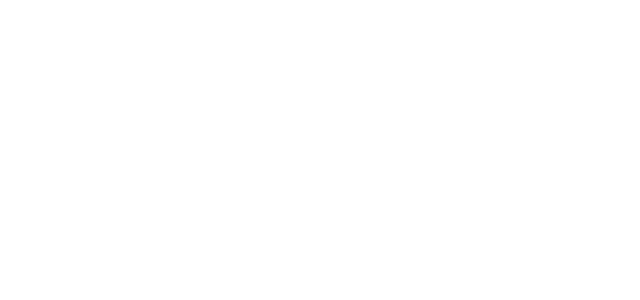
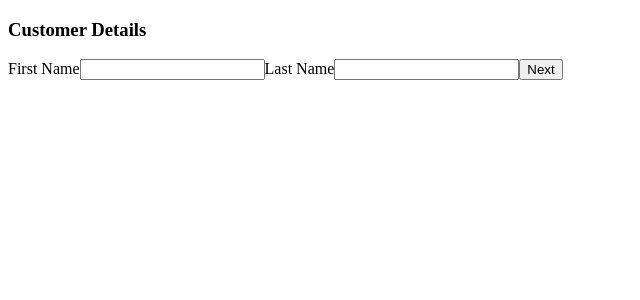
Before and after one commit to acciojob/multi-step-form-VikasVerma-15, a React app: page / in a window 1280 px wide. Shown: the top 300 px of the page, without its empty margins (0-640 px from the left). Built offline with nearby package versions, Linux system fonts and the light colour scheme.

Commit message:
adding data

```diff
--- a/src/components/App.js
+++ b/src/components/App.js
@@ -1,13 +1,49 @@
-
-import React from "react";
+import React, { useState } from "react";
+import Step from "./Step";
 import './../styles/App.css';
 
 const App = () => {
+  const [step, setStep] = useState(1);
+
+  const [formData, setFormData] = useState({
+    first_name: "",
+    last_name: "",
+    model: "",
+    car_price: "",
+    card_info: "",
+    expiry_date: ""
+  });
+
+  const handleChange = (e) => {
+    setFormData({
+      ...formData,
+      [e.target.id]: e.target.value
+    });
+  };
+
+  const nextStep = () => setStep(step + 1);
+  const prevStep = () => setStep(step - 1);
+
+  const handleSubmit = (e) => {
+    e.preventDefault();
+    console.log(formData);
+  };
+
   return (
     <div>
-        {/* Do not remove the main div */}
+      {/* Do not remove the main div */}
+
+      <Step
+        step={step}
+        formData={formData}
+        handleChange={handleChange}
+        nextStep={nextStep}
+        prevStep={prevStep}
+        handleSubmit={handleSubmit}
+      />
+
     </div>
-  )
-}
+  );
+};
 
-export default App
+export default App;
--- a/src/components/step.js
+++ b/src/components/step.js
@@ -0,0 +1,124 @@
+import React, { useState } from "react";
+
+const Step = ({
+  step,
+  formData,
+  handleChange,
+  nextStep,
+  prevStep,
+  handleSubmit
+}) => {
+  const [errors, setErrors] = useState({});
+
+  const validateStep3 = () => {
+    let tempErrors = {};
+    const cardRegex = /^\d{12}$/; // exactly 12 digits
+    const expiryRegex = /^(0[1-9]|[12][0-9]|3[01])\/(0[1-9]|1[0-2])$/; // DD/MM
+
+    if (!cardRegex.test(formData.card_info)) {
+      tempErrors.card_info = "Credit Card Number must be exactly 12 digits";
+    }
+
+    if (!expiryRegex.test(formData.expiry_date)) {
+      tempErrors.expiry_date = "Expiration Date must be in DD/MM format";
+    }
+
+    setErrors(tempErrors);
+
+    // Return true if no errors
+    return Object.keys(tempErrors).length === 0;
+  };
+
+  const handleFinalSubmit = (e) => {
+    e.preventDefault();
+    if (validateStep3()) {
+      handleSubmit(e); // call App.js submit
+    }
+  };
+
+  return (
+    <form onSubmit={step === 3 ? handleFinalSubmit : handleSubmit}>
+
+      {/* STEP 1 */}
+      {step === 1 && (
+        <div>
+          <h3>Customer Details</h3>
+
+          <label htmlFor="first_name">First Name</label>
+          <input
+            id="first_name"
+            value={formData.first_name}
+            onChange={handleChange}
+          />
+
+          <label htmlFor="last_name">Last Name</label>
+          <input
+            id="last_name"
+            value={formData.last_name}
+            onChange={handleChange}
+          />
+
+          <button type="button" onClick={nextStep}>Next</button>
+        </div>
+      )}
+
+      {/* STEP 2 */}
+      {step === 2 && (
+        <div>
+          <h3>Car Details</h3>
+
+          <label htmlFor="model">Brand</label>
+          <input
+            id="model"
+            value={formData.model}
+            onChange={handleChange}
+          />
+
+          <label htmlFor="car_price">Price</label>
+          <input
+            id="car_price"
+            value={formData.car_price}
+            onChange={handleChange}
+          />
+
+          <button type="button" onClick={prevStep}>Previous</button>
+          <button type="button" onClick={nextStep}>Next</button>
+        </div>
+      )}
+
+      {/* STEP 3 */}
+      {step === 3 && (
+        <div>
+          <h3>Payment Details</h3>
+
+          <label htmlFor="card_info">Credit Card Number</label>
+          <input
+            id="card_info"
+            value={formData.card_info}
+            onChange={handleChange}
+          />
+          {errors.card_info && (
+            <div style={{ color: "red" }}>{errors.card_info}</div>
+          )}
+
+          <label htmlFor="expiry_date">Expiration Date</label>
+          <input
+            id="expiry_date"
+            placeholder="DD/MM"
+            value={formData.expiry_date}
+            onChange={handleChange}
+          />
+          {errors.expiry_date && (
+            <div style={{ color: "red" }}>{errors.expiry_date}</div>
+          )}
+
+          <button type="button" onClick={prevStep}>Previous</button>
+          <button type="submit">Submit</button>
+        </div>
+      )}
+
+    </form>
+  );
+};
+
+export default Step;
```
